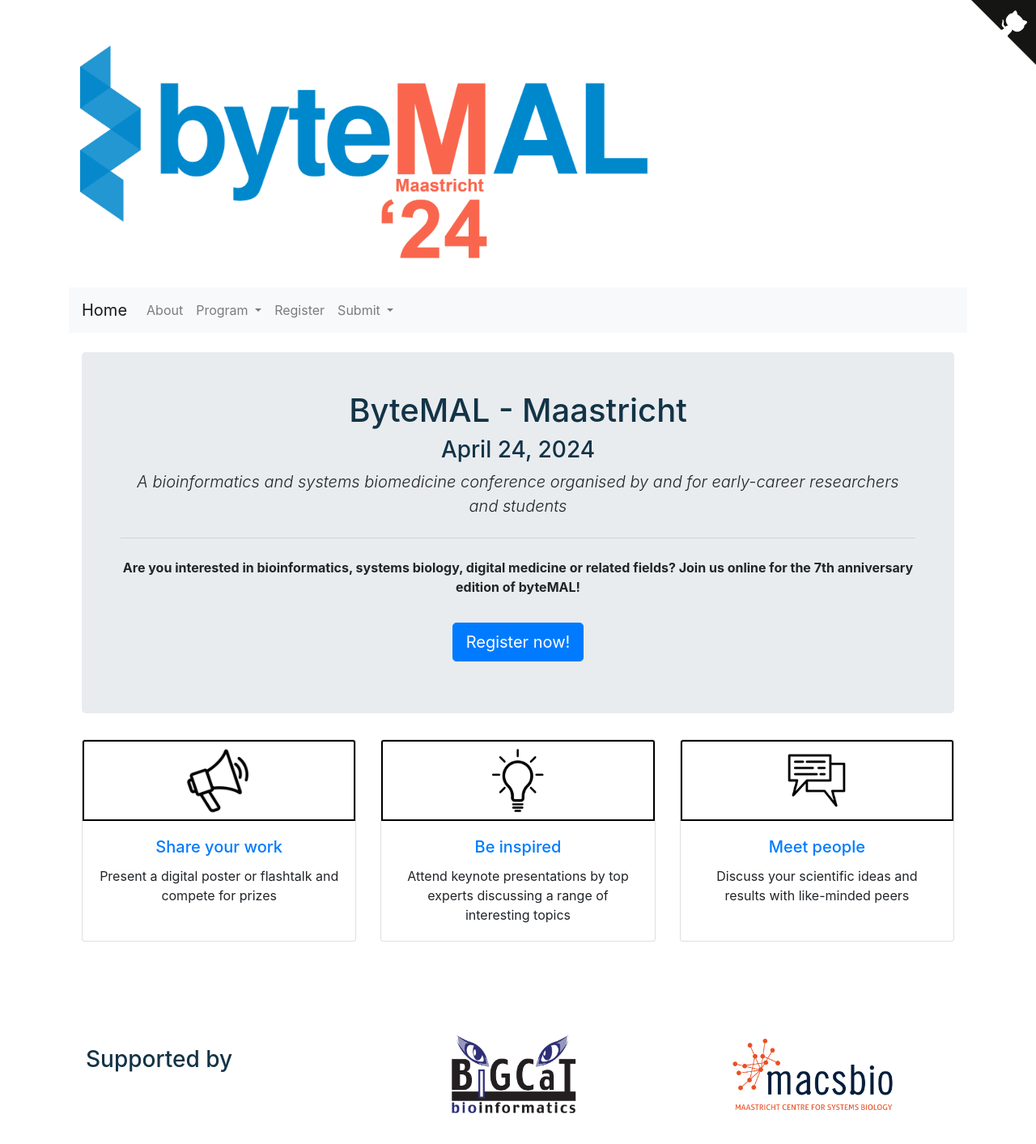
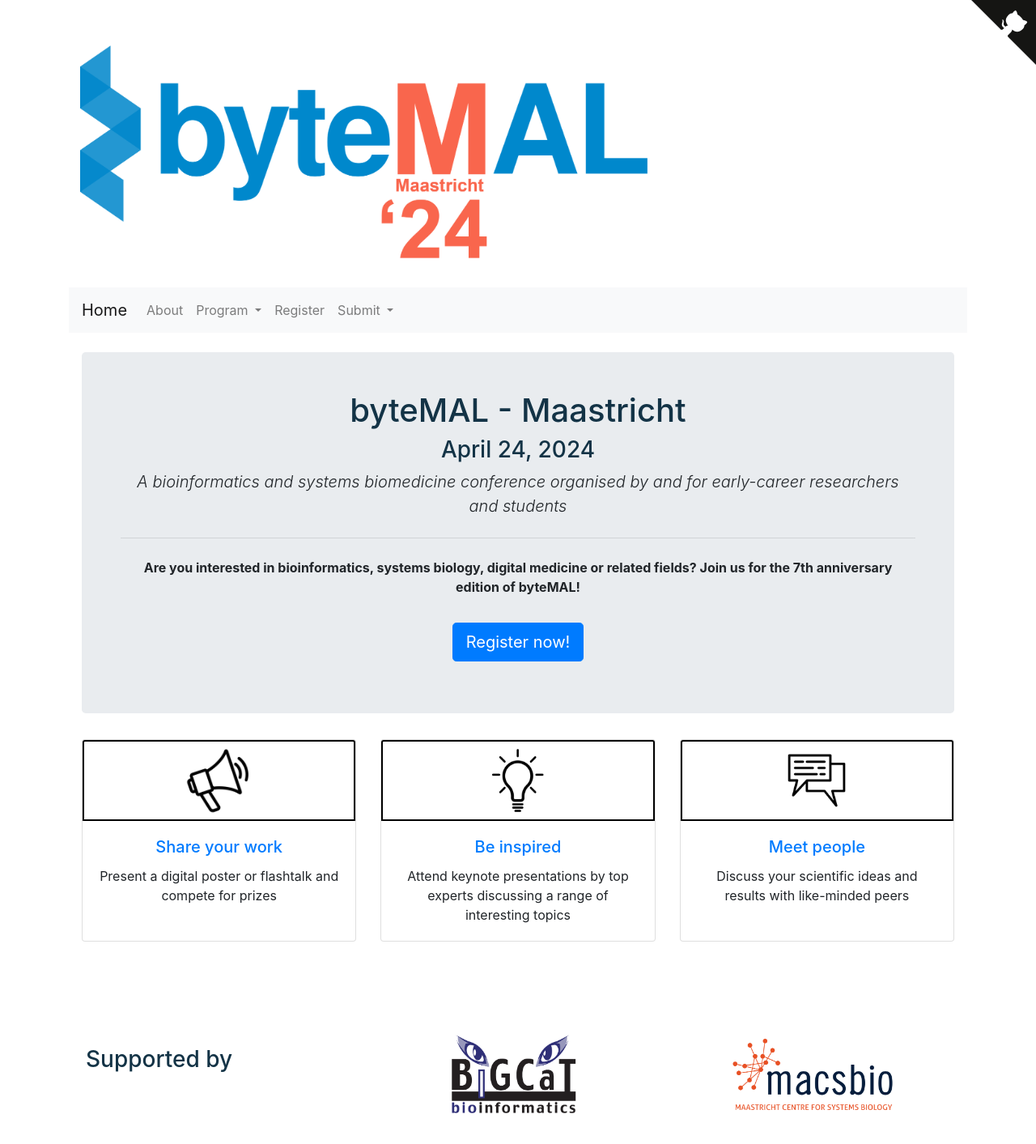
Before and after one commit to bytemal/bytemal-2024, a Jekyll site: the page built from index.html, in a window 1280 px wide. Shown: the whole page at 81% size. Built offline with Jekyll 4.4.1, drawn with Linux system fonts in a browser that asks for light colours.

Commit message:
Update index.html

```diff
--- a/index.html
+++ b/index.html
@@ -4,11 +4,11 @@
 ---
 
 <div class="jumbotron p-5" style="text-align: center">
-  <h1>ByteMAL -  Maastricht</h1>
+  <h1>byteMAL -  Maastricht</h1>
   <h3>April 24, 2024</h3>
   <p class="lead"><em>A bioinformatics and systems biomedicine conference organised by and for early-career researchers and students</em></p>
   <hr class="my-4">
-  <p><strong>Are you interested in bioinformatics, systems biology, digital medicine or related fields? Join us online for the 7th anniversary edition of byteMAL!</strong></p>
+  <p><strong>Are you interested in bioinformatics, systems biology, digital medicine or related fields? Join us for the 7th anniversary edition of byteMAL!</strong></p>
 	<a class="btn btn-primary btn-lg my-3" href="/bytemal-2024/register" role="button">Register now!</a>
 </div>
 
```
